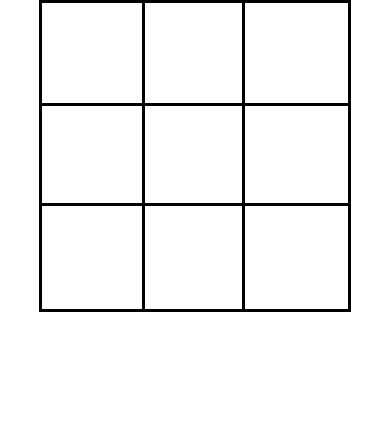
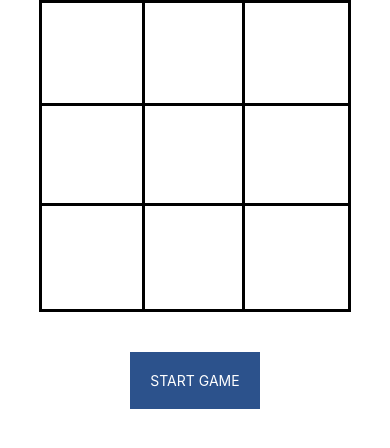
Before and after one commit to haruelrovix/react-native-tictactoe, a React Native app: screen / in a window 390 px wide. Shown: the top 448 px of the page. Built offline with nearby package versions, Linux system fonts and the light colour scheme.

Commit message:
feat: Add Restart button

```diff
--- a/src/components/Billboard/index.js
+++ b/src/components/Billboard/index.js
@@ -37,7 +37,7 @@ const styles = StyleSheet.create({
   },
   instructions: {
     marginTop: 20,
-    color: 'grey',
+    color: '#222222',
     marginBottom: 5,
     textAlign: 'center',
   },
--- a/src/components/Board/index.js
+++ b/src/components/Board/index.js
@@ -18,6 +18,7 @@ import {
 import Billboard from '../Billboard';
 import Circle from '../Circle';
 import Cross from '../Cross';
+import StartButton from '../StartButton';
 
 const isWinner = inputs =>
   CONDITIONS.some(condition =>
@@ -27,6 +28,7 @@ const isWinner = inputs =>
 export default class Board extends Component {
   constructor() {
     super();
+
     this.state = {
       AIInputs: [],
       userInputs: [],
@@ -108,6 +110,14 @@ export default class Board extends Component {
     }
   };
 
+  restartGame = () => {
+    this.setState({
+      AIInputs: [],
+      userInputs: [],
+      result: GAME_RESULT_NO,
+    });
+  };
+
   markInput = (inputs, Comp) => {
     return inputs.map((input, index) => (
       <Comp
@@ -163,6 +173,7 @@ export default class Board extends Component {
             </View>
           </TouchableWithoutFeedback>
           <Billboard result={result} />
+          <StartButton onPress={this.restartGame} />
         </View>
       </SafeAreaView>
     );
--- /dev/null
+++ b/src/components/StartButton/index.js
@@ -0,0 +1,23 @@
+import React from 'react';
+import { Text, TouchableOpacity, StyleSheet } from 'react-native';
+
+const StartButton = ({ onPress }) => {
+  return (
+    <TouchableOpacity onPress={onPress} style={styles.container}>
+      <Text style={{ color: '#fff' }}>START GAME</Text>
+    </TouchableOpacity>
+  );
+};
+
+const styles = StyleSheet.create({
+  container: {
+    padding: 20,
+    marginTop: 20,
+    fontSize: 19,
+    fontWeight: 'bold',
+    textAlign: 'center',
+    backgroundColor: '#2C528C'
+  },
+});
+
+export default StartButton;
```
